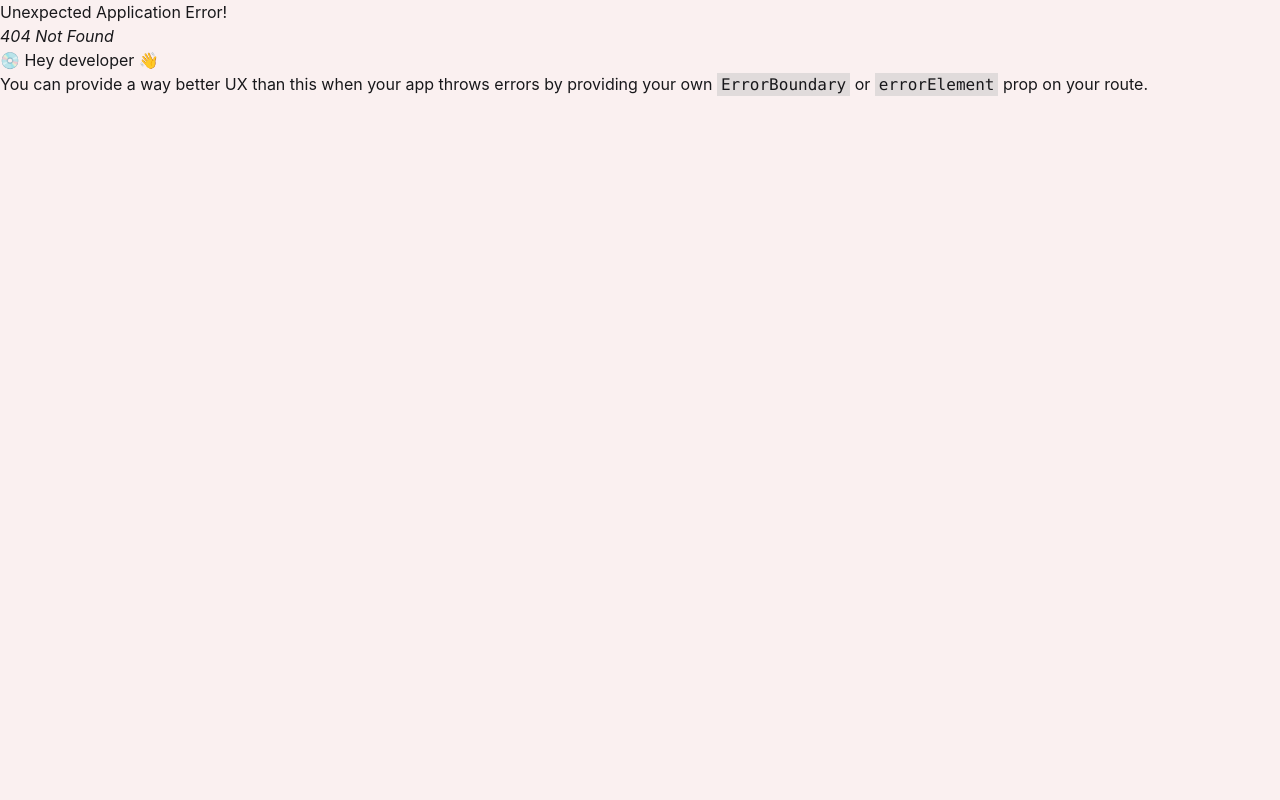
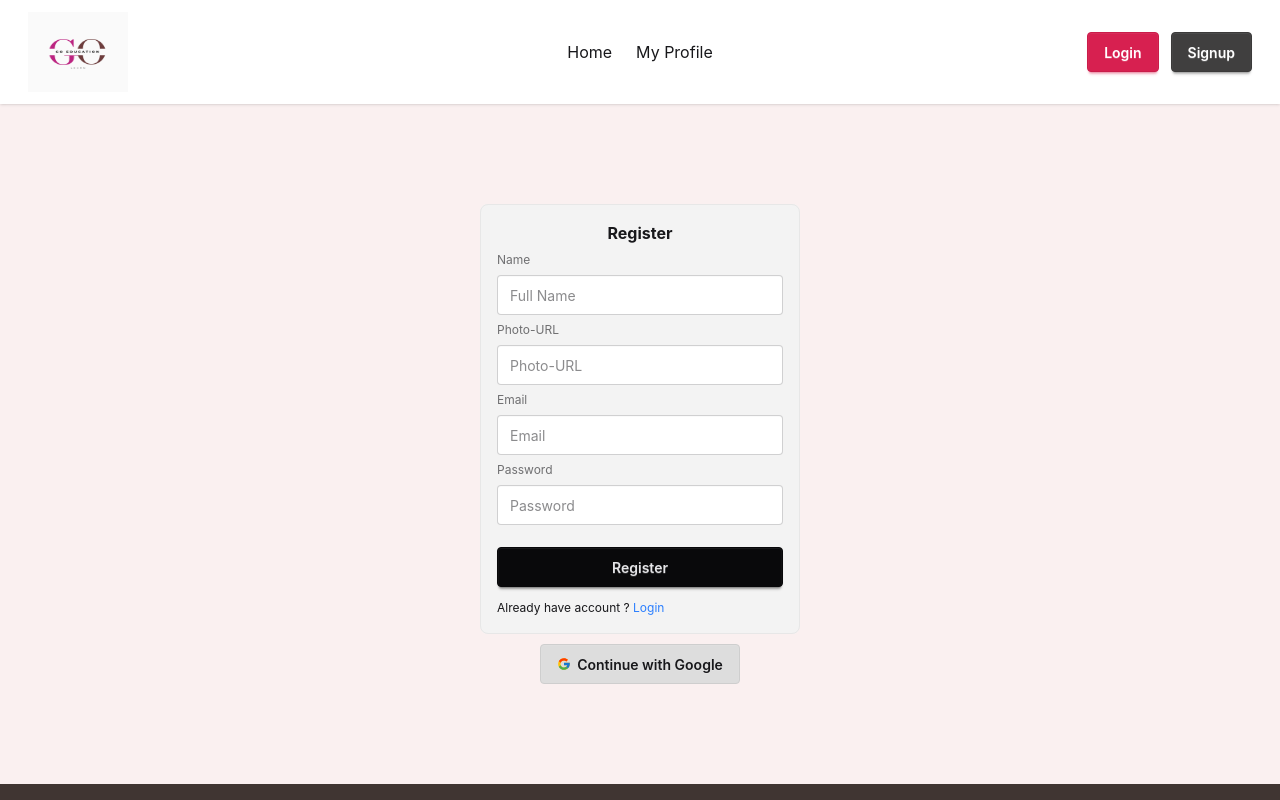
Before and after one commit to ShakibFaisal/goedu, a React (Vite) app: page /register in a window 1280 px wide. Before the commit this address had no page. Shown: the top 800 px of the page. Built offline with nearby package versions, Linux system fonts and the light colour scheme; no server answers.

Commit message:
upto signout

```diff
--- a/package.json
+++ b/package.json
@@ -11,9 +11,11 @@
   },
   "dependencies": {
     "@tailwindcss/vite": "^4.1.15",
+    "firebase": "^12.4.0",
     "lucide-react": "^0.546.0",
     "react": "^19.1.1",
     "react-dom": "^19.1.1",
+    "react-hot-toast": "^2.6.0",
     "react-icons": "^5.5.0",
     "react-router": "^7.9.4",
     "swiper": "^12.0.3",
--- /dev/null
+++ b/src/Provider/AuthContext.jsx
@@ -0,0 +1,4 @@
+import { createContext } from "react";
+
+
+ export const AuthContext=createContext(null);
--- /dev/null
+++ b/src/Provider/AuthProvider.jsx
@@ -0,0 +1,47 @@
+import { useEffect, useState } from "react";
+import app from "../firebase/firebase.config";
+import { AuthContext } from "./AuthContext";
+import { createUserWithEmailAndPassword, getAuth, GoogleAuthProvider, onAuthStateChanged, signInWithPopup, signOut, updateProfile } from "firebase/auth";
+
+
+
+
+const AuthProvider = ({children}) => {
+    const [user,setuser]=useState(null);
+    const auth = getAuth(app)
+    const createUserEP =(email, password)=>{
+        return createUserWithEmailAndPassword(auth,email,password)
+    }
+    const provider= new GoogleAuthProvider();
+    const googleLogin=()=>{
+        return signInWithPopup(auth,provider)
+    }
+    useEffect(()=>{
+        const userCheck=onAuthStateChanged(auth,(currentUser)=>{
+            setuser(currentUser)
+        })
+        return ()=>{
+            userCheck();
+
+        }
+    },[])
+
+    const updateUser=(name,photo)=>{
+        return updateProfile(auth.currentUser,{
+             displayName:name, photoURL:photo
+        })
+    }
+    const signout=()=>{
+        return signOut(auth)
+    }
+    const authInfo={
+        createUserEP,
+        user,
+        googleLogin,
+        updateUser,
+        signout,
+    }
+
+    return <AuthContext value={authInfo}>{children}</AuthContext>
+}
+export default AuthProvider;
--- /dev/null
+++ b/src/components/Login.jsx
@@ -0,0 +1,42 @@
+import React from "react";
+import { Link } from "react-router";
+
+const Login = () => {
+  return (
+    <div>
+      <form className="flex justify-center items-center my-[100px]">
+        <fieldset className="fieldset bg-base-200 border-base-300 rounded-box w-xs border p-4">
+          <label className="text-center text-[16px] font-bold">Login</label>
+
+          <label className="label">Email</label>
+          <input
+            type="email"
+            className="input"
+            name="email"
+            placeholder="Email"
+          />
+
+          <label className="label">Password</label>
+          <input
+            type="password"
+            className="input"
+            name="pass"
+            placeholder="Password"
+          />
+
+          <button className="btn btn-neutral mt-4">Login</button>
+          <p>
+            New in our website ?{" "}
+            <Link className="text-blue-500" to={"/register"}>
+              Register
+            </Link>
+
+          </p>
+          <button className="btn btn-active">Default</button>
+        </fieldset>
+      </form>
+    </div>
+  );
+};
+
+export default Login;
--- a/src/components/Navbar.jsx
+++ b/src/components/Navbar.jsx
@@ -1,13 +1,22 @@
-import React from "react";
-import { NavLink } from "react-router";
-import logo from "../assets/web-logo.png"
+import React, { use } from "react";
+import { Link, NavLink } from "react-router";
+import logo from "../assets/web-logo.png";
+import { AuthContext } from "../Provider/AuthContext";
 
 const Navbar = () => {
-     const navItems = (
+  const { user,signout } = use(AuthContext);
+  const handlesignout=(e)=>{
+    e.preventDefault();
+    signout()
+  }
+  const navItems = (
     <>
-      <NavLink className="m-3 cursor-pointer text-[16px] " to={"/"}>Home</NavLink>
-      <NavLink className="m-3 cursor-pointer text-[16px]" to={"/profile"}>My Profile</NavLink>
-
+      <NavLink className="m-3 cursor-pointer text-[16px] " to={"/"}>
+        Home
+      </NavLink>
+      <NavLink className="m-3 cursor-pointer text-[16px]" to={"/profile"}>
+        My Profile
+      </NavLink>
     </>
   );
   return (
@@ -41,14 +50,22 @@ const Navbar = () => {
         <img className="w-[100px] h-[80px] " src={logo} alt="" />
       </div>
       <div className="navbar-center hidden lg:flex">
-        <ul className="menu menu-horizontal px-1">
-          {navItems}
-        </ul>
+        <ul className="menu menu-horizontal px-1">{navItems}</ul>
       </div>
-      <div className="navbar-end gap-3">
-        <a className="btn btn-secondary text-white">Login</a>
-        <a className="btn btn-primary text-white">Signup</a>
-      </div>
+      {user?  <div className="navbar-end gap-3">
+
+        <button onClick={handlesignout} className="btn btn-primary text-white">
+          SignOut
+        </button>
+      </div> :<div className="navbar-end gap-3">
+        <Link to={"/login"} className="btn btn-secondary text-white">
+          Login
+        </Link>
+        <Link to={"/register"} className="btn btn-primary text-white">
+          Signup
+        </Link>
+      </div>}
+
     </div>
   );
 };
--- /dev/null
+++ b/src/components/Register.jsx
@@ -0,0 +1,114 @@
+import React, { use, useState } from "react";
+import { Link, useNavigate } from "react-router";
+import { FcGoogle } from "react-icons/fc";
+import { AuthContext } from "../Provider/AuthContext";
+import toast from "react-hot-toast";
+
+const Register = () => {
+  const [error, seterror] = useState("");
+  const { createUserEP ,googleLogin,updateUser} = use(AuthContext);
+  const navigate = useNavigate();
+  const handleform = (e) => {
+    e.preventDefault();
+    const email = e.target.email.value;
+    const photo = e.target.photo.value;
+    const password = e.target.pass.value;
+    const name = e.target.name.value;
+    seterror("");
+    if (password.length < 6) {
+      seterror("Password must be at least 6 characters long");
+      return;
+    }
+    if (!/[A-Z]/.test(password)) {
+      seterror("Password must contain at least one uppercase letter");
+      return;
+    }
+    if (!/[a-z]/.test(password)) {
+      seterror("Password must contain at least one lowercase letter");
+      return;
+    }
+    createUserEP(email, password)
+      .then(() => {
+        toast.success("Registered successfully");
+        navigate('/')
+        updateUser(name,photo)
+      })
+      .catch((error) => {
+        toast.error(error.message);
+      });
+  };
+  const handlebtn=(e)=>{
+    e.preventDefault();
+    googleLogin()
+    .then(()=>{
+      navigate('/')
+    })
+    .catch((error)=>{
+      toast(error.message)
+    })
+
+  }
+
+  return (
+    <div className="my-[100px]">
+      <form
+        onSubmit={handleform}
+        className="flex justify-center items-center mt-[100px]"
+      >
+        <fieldset className="fieldset bg-base-200 border-base-300 rounded-box w-xs border p-4">
+          <label className="text-center text-[16px] font-bold">Register</label>
+
+          <label className="label">Name</label>
+          <input
+            type="text"
+            className="input"
+            name="name"
+            placeholder="Full Name"
+            required
+          />
+          <label className="label">Photo-URL</label>
+          <input
+            type="text"
+            className="input"
+            name="photo"
+            placeholder="Photo-URL"
+            required
+          />
+          <label className="label">Email</label>
+          <input
+            type="email"
+            className="input"
+            name="email"
+            placeholder="Email"
+          />
+
+          <label className="label">Password</label>
+          <input
+            type="password"
+            className="input"
+            name="pass"
+            placeholder="Password"
+          />
+          <button className="btn btn-neutral mt-4">Register</button>
+
+          <p className="text-red-600">{error}</p>
+
+          <p>
+            Already have account ?{" "}
+            <Link className="text-blue-500" to={"/login"}>
+              Login
+            </Link>
+          </p>
+        </fieldset>
+      </form>
+      <div className="flex justify-center">
+        <button onClick={handlebtn} className="btn  btn-active mt-2.5">
+          {" "}
+          <FcGoogle /> Continue with Google
+        </button>
+      </div>
+    </div>
+  );
+};
+
+export default Register;
--- /dev/null
+++ b/src/firebase/firebase.config.js
@@ -0,0 +1,18 @@
+// Import the functions you need from the SDKs you need
+import { initializeApp } from "firebase/app";
+// TODO: Add SDKs for Firebase products that you want to use
+// https://firebase.google.com/docs/web/setup#available-libraries
+
+// Your web app's Firebase configuration
+const firebaseConfig = {
+  apiKey: "AIzaSyA2a5kViXUMWhiJbP_iCIgqZFljgbj600Y",
+  authDomain: "goedu-61dbb.firebaseapp.com",
+  projectId: "goedu-61dbb",
+  storageBucket: "goedu-61dbb.firebasestorage.app",
+  messagingSenderId: "364301559083",
+  appId: "1:364301559083:web:8e976ccd936745ae97d16e"
+};
+
+// Initialize Firebase
+const app = initializeApp(firebaseConfig);
+export default app;
--- a/src/layout/Root.jsx
+++ b/src/layout/Root.jsx
@@ -2,6 +2,7 @@ import React from 'react';
 import Navbar from '../components/Navbar';
 import { Outlet } from 'react-router';
 import Footer from '../components/Footer';
+import  { Toaster } from 'react-hot-toast';
 
 const Root = () => {
     return (
@@ -9,6 +10,7 @@ const Root = () => {
            <header><Navbar></Navbar></header>
            <main><Outlet></Outlet></main>
            <footer><Footer></Footer></footer>
+           <Toaster />
         </div>
     );
 };
--- a/src/routes/router.jsx
+++ b/src/routes/router.jsx
@@ -2,6 +2,9 @@ import { createBrowserRouter } from "react-router";
 import Root from "../layout/Root";
 import Home from "../pages/Home";
 import Profile from "../pages/Profile";
+import Login from "../components/Login";
+import Register from "../components/Register";
+
 
 
 
@@ -19,6 +22,12 @@ const router = createBrowserRouter([
                 path:'/profile',
                 Component:Profile
 
+            },{
+                path:'/login',
+                Component:Login
+            },{
+                path:'/register',
+                Component:Register
             }
         ]
     }
```
Also changed, not shown: src/main.jsx (+13 -10 lines), 1 other file (tests, documents, lock files or other folders).
